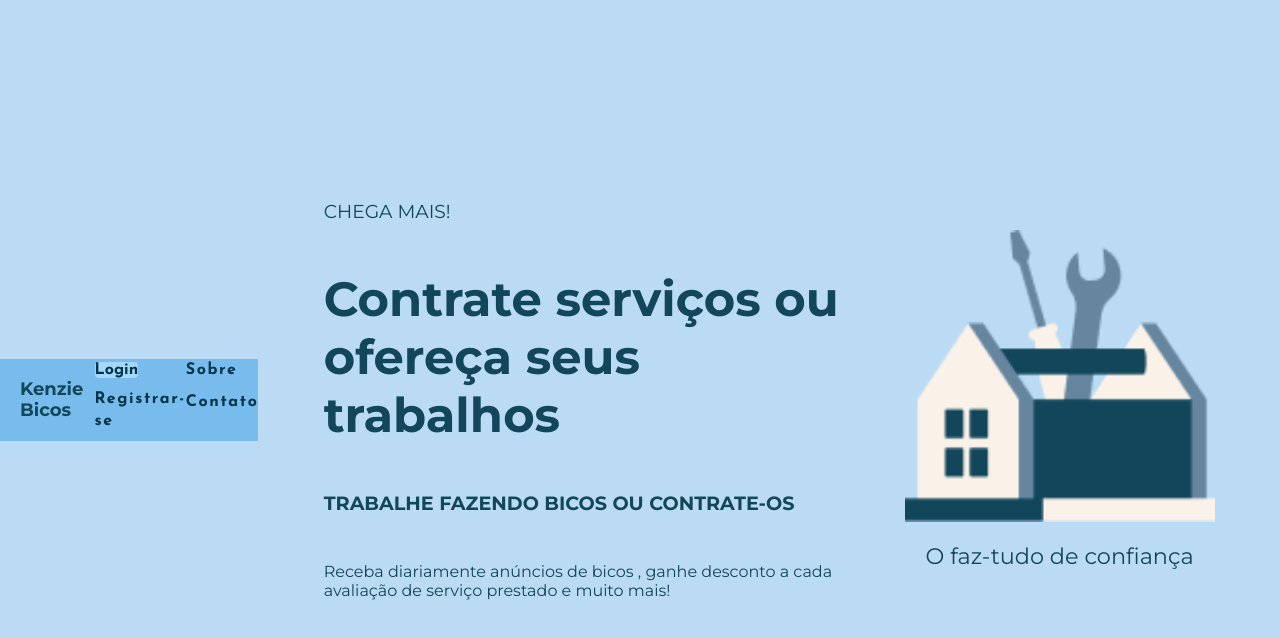
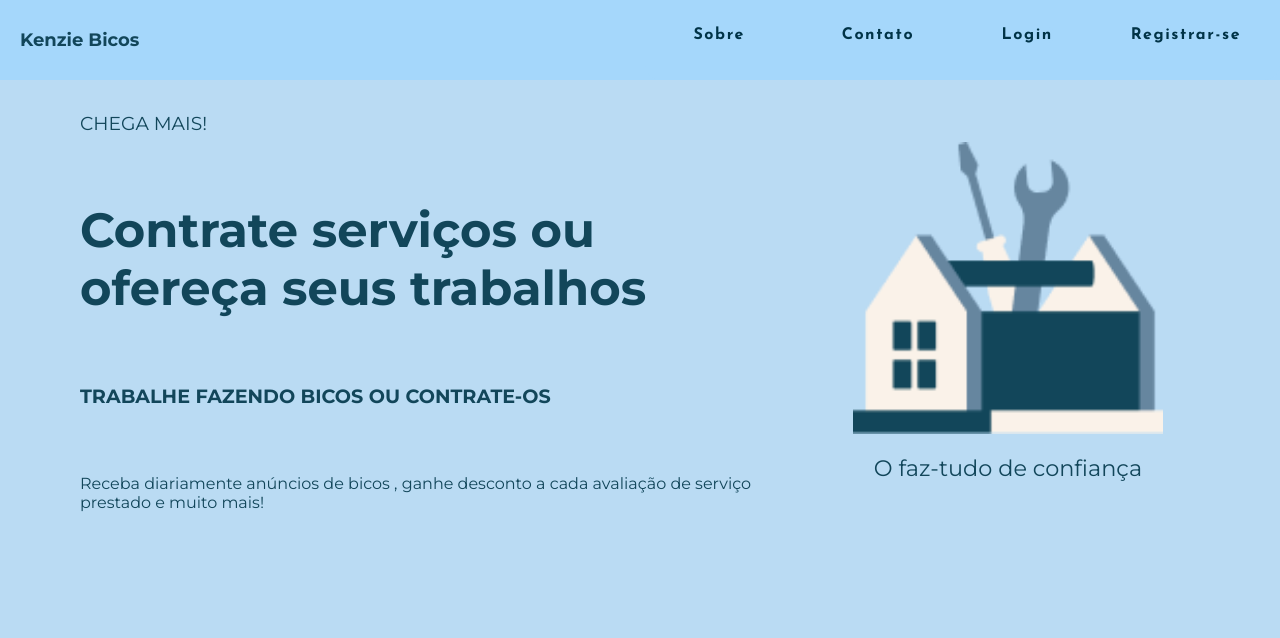
Before and after one commit to leonardomarchioro/projetocapstone_bico.com, a React (Create React App) app: page / in a window 1280 px wide. Shown: the top 638 px of the page. Built offline with nearby package versions, Linux system fonts and the light colour scheme.

Commit message:
fi: styles

```diff
--- a/src/components/Header/styles.js
+++ b/src/components/Header/styles.js
@@ -2,8 +2,8 @@ import styled from "styled-components";
 
 export const Container = styled.header`
   width: 100%;
-  background-color: #78bced;
-  border-radius: ${({ open }) => open && "0 0 50px 0"};
+  background-color: var(--color-primary-4);
+  border-radius: ${({ open }) => open && "0 0 15px 15px"};
 
   .cont2 {
     background-color: var(--color-primary-4);
--- a/src/components/Logo/styles.js
+++ b/src/components/Logo/styles.js
@@ -2,6 +2,7 @@ import styled from "styled-components";
 
 export const Container = styled.div`
   margin-left: 10px;
+
   h1 {
     font-style: normal;
     font-weight: 600;
--- a/src/components/NavBar/index.jsx
+++ b/src/components/NavBar/index.jsx
@@ -8,6 +8,13 @@ const NavBar = ({ open, openModalLogin, setModalLoginUp, ModalLoginUp }) => {
   return (
     <NavContainer open={open}>
       <ul>
+        <ContainerDownLink>
+          <div>
+            <Link to="/about">Sobre</Link>
+
+            <Link to="/contact">Contato</Link>
+          </div>
+        </ContainerDownLink>
         <ContainerUpLink>
           <div>
             {/* <li>
@@ -15,21 +22,10 @@ const NavBar = ({ open, openModalLogin, setModalLoginUp, ModalLoginUp }) => {
             </li> */}
             {/* <ButtonLogin onClick={openModalLogin}>Login</ButtonLogin> */}
             <button onClick={openModalLogin}>Login</button>
-            <li>
-              <Link to="/register">Registrar-se</Link>
-            </li>
+
+            <Link to="/register">Registrar-se</Link>
           </div>
         </ContainerUpLink>
-        <ContainerDownLink>
-          <div>
-            <li>
-              <Link to="/about">Sobre</Link>
-            </li>
-            <li>
-              <Link to="/contact">Contato</Link>
-            </li>
-          </div>
-        </ContainerDownLink>
       </ul>
     </NavContainer>
   );
--- a/src/components/NavBar/styles.js
+++ b/src/components/NavBar/styles.js
@@ -8,12 +8,15 @@ export const NavContainer = styled.nav`
   background-color: var(--color-primary-4);
   color: #12465a;
   font-weight: 700;
-  font-size: 16px;
+  font-size: 12px;
   align-items: center;
   line-height: 22px;
   letter-spacing: 0.1rem;
   display: ${({ open }) => (open ? "flex" : "none")};
-
+  border-radius: 0 0 15px 15px;
+  box-shadow: 1px 10px 8px -2px rgba(0, 0, 0, 0.75);
+  -webkit-box-shadow: 1px 10px 8px -2px rgba(0, 0, 0, 0.75);
+  -moz-box-shadow: 1px 10px 8px -2px rgba(0, 0, 0, 0.75);
   ul {
     width: 100%;
     display: flex;
@@ -25,32 +28,47 @@ export const NavContainer = styled.nav`
     li {
       list-style: none;
       margin-bottom: 10px;
+      > div {
+        display: flex;
+        justify-content: space-around;
+        align-items: center;
+        flex: 1;
+      }
       a {
         color: var(--primary-tittle);
       }
     }
   }
-
+  @media screen and (min-width: 620px) {
+    font-size: 16px;
+  }
   @media screen and (min-width: 1024px) {
     display: ${({ open }) => (open ? "flex" : "flex")};
-    background-color: #78bced;
+    box-shadow: ${({ open }) => (open ? "none" : "none")};
   }
 `;
 
-export const ContainerUpLink = styled.div`
+export const ContainerUpLink = styled.li`
   display: flex;
   justify-content: space-around;
+  flex: 1;
 
   button {
     background-color: var(--color-primary-4);
     font-family: "Josefin Sans", sans-serif;
-    font-size: 16px;
-    margin-bottom: 10px;
+    font-size: 12px;
+    letter-spacing: 0.1rem;
     color: var(--primary-tittle);
+  }
+  @media screen and (min-width: 620px) {
+    button {
+      font-size: 16px;
+    }
   }
 `;
 
-export const ContainerDownLink = styled.div`
+export const ContainerDownLink = styled.li`
   display: flex;
   justify-content: space-around;
+  flex: 1;
 `;
--- a/src/pages/Home/styles.js
+++ b/src/pages/Home/styles.js
@@ -4,8 +4,12 @@ export const Container = styled.main`
   background-color: #badbf3;
   min-height: 100vh;
   display: flex;
+  flex-direction: column;
   align-items: center;
   color: #12465a;
+  > div {
+    width: 100%;
+  }
 `;
 
 export const Content = styled.div`
@@ -13,7 +17,9 @@ export const Content = styled.div`
   justify-content: center;
   align-items: center;
   width: 100%;
+  height: 100%;
   padding: 0 30px;
+  margin-top: 2rem;
 
   .containerMobile {
     max-width: 320px;
```
